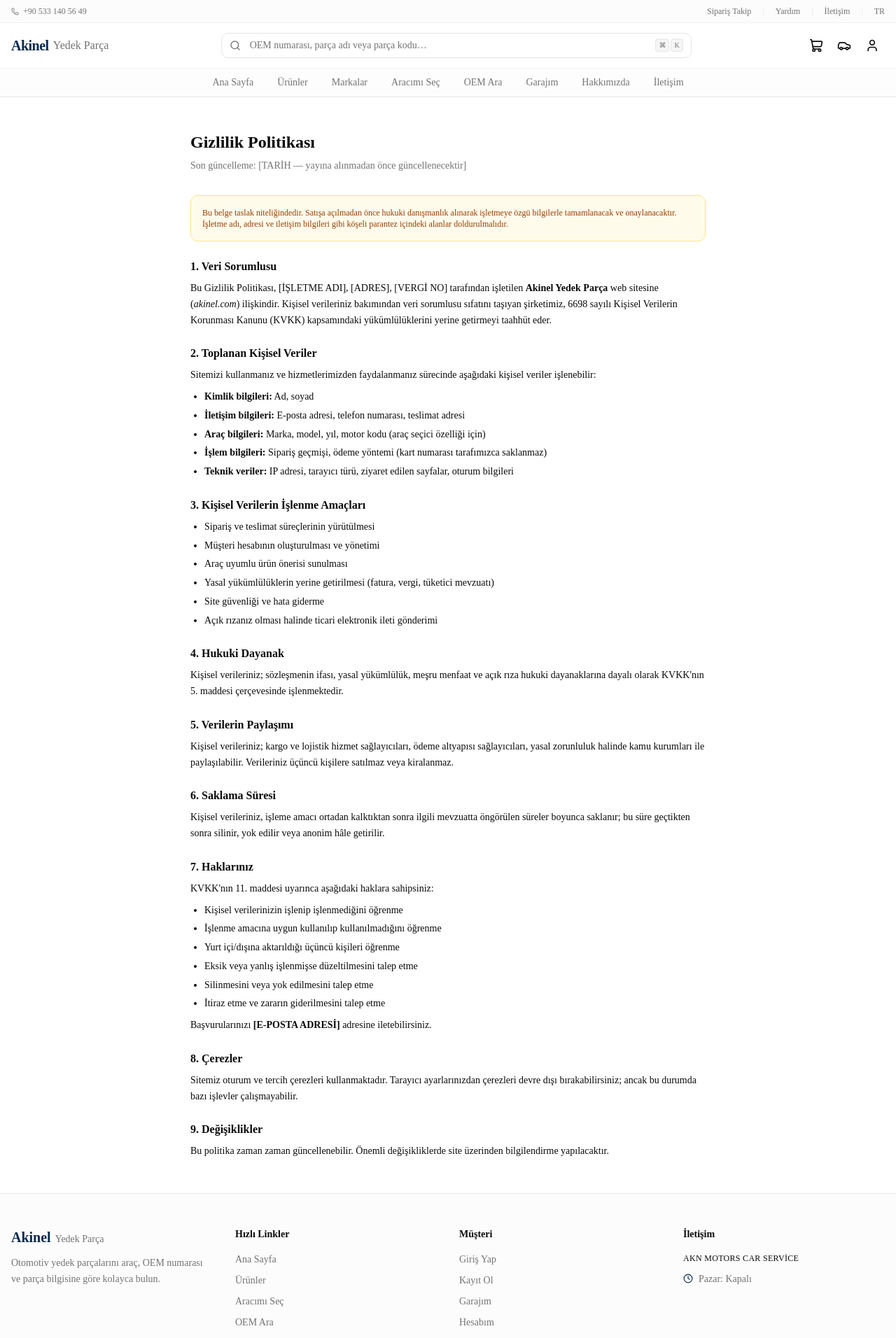
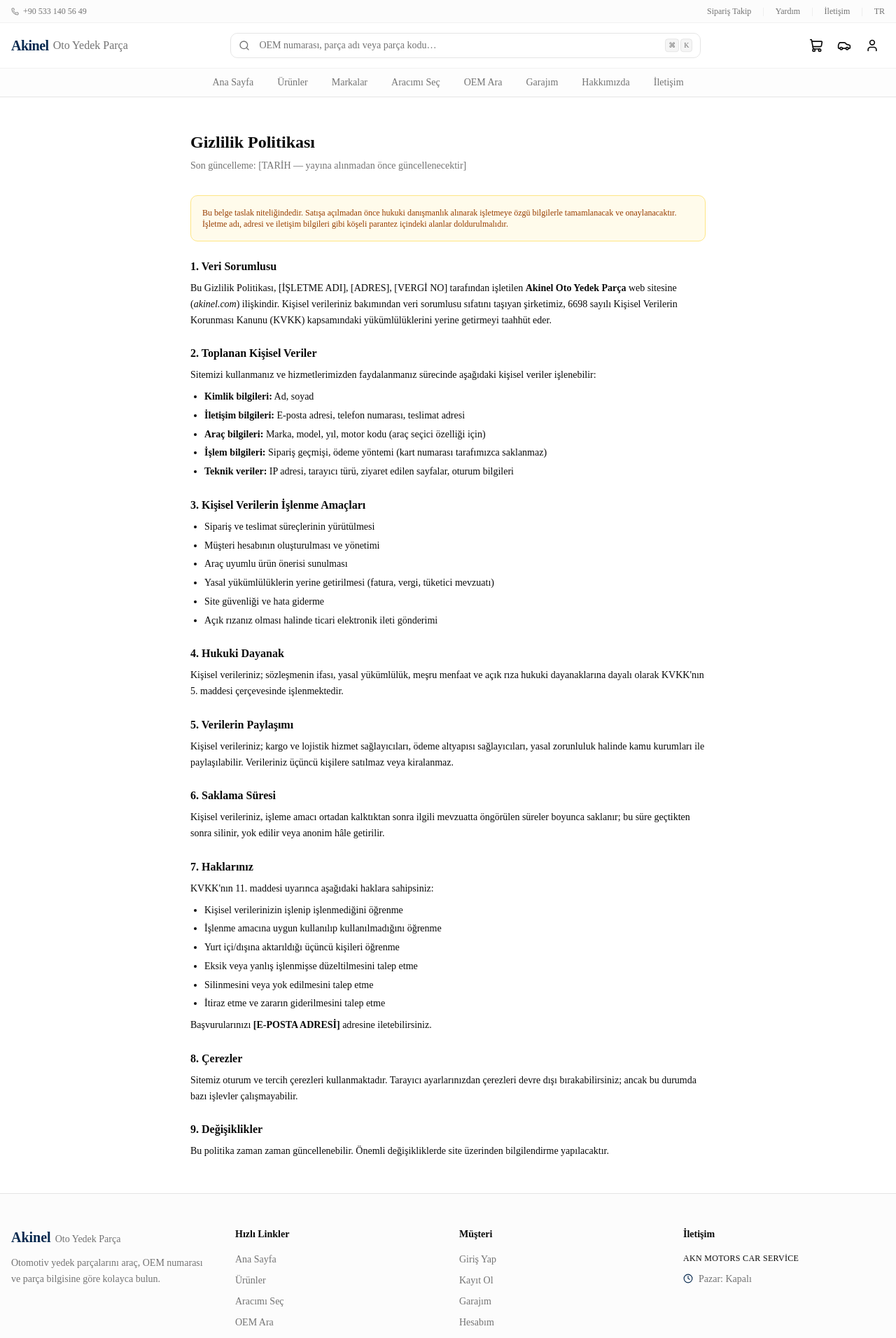
Before and after one commit to sercanfurunci/akinel-yedekparca, a Next.js app in the folder apps/web/: page /belgeler/gizlilik-politikasi in a window 1280 px wide. Shown: the top 1912 px of the page at 70% size. Built offline with nearby package versions, Linux system fonts and the light colour scheme; no server answers.

Commit message:
rename: Akinel Yedek Parça → Akinel Oto Yedek Parça across all frontend files

```diff
--- a/apps/web/src/app/(shop)/belgeler/gizlilik-politikasi/page.tsx
+++ b/apps/web/src/app/(shop)/belgeler/gizlilik-politikasi/page.tsx
@@ -1,7 +1,7 @@
 import type { Metadata } from 'next';
 
 export const metadata: Metadata = {
-  title: 'Gizlilik Politikası | Akinel Yedek Parça',
+  title: 'Gizlilik Politikası | Akinel Oto Yedek Parça',
 };
 
 export default function GizlilikPolitikasiPage() {
@@ -19,7 +19,7 @@ export default function GizlilikPolitikasiPage() {
         <section>
           <h2 className="text-base font-semibold mb-2">1. Veri Sorumlusu</h2>
           <p>
-            Bu Gizlilik Politikası, [İŞLETME ADI], [ADRES], [VERGİ NO] tarafından işletilen <strong>Akinel Yedek Parça</strong> web sitesine (<em>akinel.com</em>) ilişkindir. Kişisel verileriniz bakımından veri sorumlusu sıfatını taşıyan şirketimiz, 6698 sayılı Kişisel Verilerin Korunması Kanunu (KVKK) kapsamındaki yükümlülüklerini yerine getirmeyi taahhüt eder.
+            Bu Gizlilik Politikası, [İŞLETME ADI], [ADRES], [VERGİ NO] tarafından işletilen <strong>Akinel Oto Yedek Parça</strong> web sitesine (<em>akinel.com</em>) ilişkindir. Kişisel verileriniz bakımından veri sorumlusu sıfatını taşıyan şirketimiz, 6698 sayılı Kişisel Verilerin Korunması Kanunu (KVKK) kapsamındaki yükümlülüklerini yerine getirmeyi taahhüt eder.
           </p>
         </section>
 
--- a/apps/web/src/app/(shop)/belgeler/kullanim-kosullari/page.tsx
+++ b/apps/web/src/app/(shop)/belgeler/kullanim-kosullari/page.tsx
@@ -1,7 +1,7 @@
 import type { Metadata } from 'next';
 
 export const metadata: Metadata = {
-  title: 'Kullanım Koşulları | Akinel Yedek Parça',
+  title: 'Kullanım Koşulları | Akinel Oto Yedek Parça',
 };
 
 export default function KullanimKosullariPage() {
@@ -25,7 +25,7 @@ export default function KullanimKosullariPage() {
 
         <section>
           <h2 className="text-base font-semibold mb-2">2. Hizmetin Kapsamı</h2>
-          <p>Akinel Yedek Parça, otomotiv yedek parçalarının çevrimiçi olarak satışını gerçekleştiren bir e-ticaret platformudur. Site üzerinden sunulan araç uyumluluk bilgileri yardımcı nitelikte olup, kesin uyumluluk için yetkili servis danışmanınıza başvurmanız önerilir.</p>
+          <p>Akinel Oto Yedek Parça, otomotiv yedek parçalarının çevrimiçi olarak satışını gerçekleştiren bir e-ticaret platformudur. Site üzerinden sunulan araç uyumluluk bilgileri yardımcı nitelikte olup, kesin uyumluluk için yetkili servis danışmanınıza başvurmanız önerilir.</p>
         </section>
 
         <section>
--- a/apps/web/src/app/(shop)/belgeler/kvkk-aydinlatma-metni/page.tsx
+++ b/apps/web/src/app/(shop)/belgeler/kvkk-aydinlatma-metni/page.tsx
@@ -1,7 +1,7 @@
 import type { Metadata } from 'next';
 
 export const metadata: Metadata = {
-  title: 'KVKK Aydınlatma Metni | Akinel Yedek Parça',
+  title: 'KVKK Aydınlatma Metni | Akinel Oto Yedek Parça',
 };
 
 export default function KvkkAydinlatmaMetniPage() {
--- a/apps/web/src/app/(shop)/belgeler/mesafeli-satis-sozlesmesi/page.tsx
+++ b/apps/web/src/app/(shop)/belgeler/mesafeli-satis-sozlesmesi/page.tsx
@@ -1,7 +1,7 @@
 import type { Metadata } from 'next';
 
 export const metadata: Metadata = {
-  title: 'Mesafeli Satış Sözleşmesi | Akinel Yedek Parça',
+  title: 'Mesafeli Satış Sözleşmesi | Akinel Oto Yedek Parça',
 };
 
 export default function MesafeliSatisSozlesmesiPage() {
--- a/apps/web/src/app/(shop)/belgeler/on-bilgilendirme-formu/page.tsx
+++ b/apps/web/src/app/(shop)/belgeler/on-bilgilendirme-formu/page.tsx
@@ -1,7 +1,7 @@
 import type { Metadata } from 'next';
 
 export const metadata: Metadata = {
-  title: 'Ön Bilgilendirme Formu | Akinel Yedek Parça',
+  title: 'Ön Bilgilendirme Formu | Akinel Oto Yedek Parça',
 };
 
 export default function OnBilgilendirmeFormuPage() {
--- a/apps/web/src/app/about/page.tsx
+++ b/apps/web/src/app/about/page.tsx
@@ -36,11 +36,11 @@ export default function AboutPage() {
   return (
     <div className="container mx-auto px-4 max-w-4xl py-12">
       <h1 className="text-3xl font-bold mb-2">Hakkımızda</h1>
-      <p className="text-muted-foreground mb-10">Akinel Yedek Parça nedir ve ne sağlar?</p>
+      <p className="text-muted-foreground mb-10">Akinel Oto Yedek Parça nedir ve ne sağlar?</p>
 
       <div className="prose prose-sm max-w-none space-y-6 text-muted-foreground mb-12">
         <p className="text-foreground text-base leading-relaxed">
-          <strong>Akinel Yedek Parça</strong>, Darıca/Kocaeli merkezli{' '}
+          <strong>Akinel Oto Yedek Parça</strong>, Darıca/Kocaeli merkezli{' '}
           <strong>AKN MOTORS Car Service</strong> hizmet noktasının online yedek parça platformudur.
         </p>
         <p className="leading-relaxed">
--- a/apps/web/src/app/layout.tsx
+++ b/apps/web/src/app/layout.tsx
@@ -4,7 +4,7 @@ import { Header } from '@/components/layout/Header';
 import { Footer } from '@/components/layout/Footer';
 
 export const metadata: Metadata = {
-  title: { default: 'Akinel Yedek Parça', template: '%s | Akinel Yedek Parça' },
+  title: { default: 'Akinel Oto Yedek Parça', template: '%s | Akinel Oto Yedek Parça' },
   description: 'Aracınız için kaliteli yedek parçalar. Araç seçimi veya OEM numarası ile hızlı arama.',
 };
 
--- a/apps/web/src/components/layout/Footer.tsx
+++ b/apps/web/src/components/layout/Footer.tsx
@@ -34,7 +34,7 @@ export function Footer() {
           <div className="sm:col-span-2 lg:col-span-1">
             <div className="flex items-baseline gap-1.5 mb-3">
               <span className="text-brand font-bold text-xl">Akinel</span>
-              <span className="text-muted-foreground text-sm">Yedek Parça</span>
+              <span className="text-muted-foreground text-sm">Oto Yedek Parça</span>
             </div>
             <p className="text-sm text-muted-foreground leading-relaxed">
               {biz?.shortDescription ?? 'Otomotiv yedek parçalarını araç, OEM numarası ve parça bilgisine göre kolayca bulun.'}
@@ -119,7 +119,7 @@ export function Footer() {
         </div>
 
         <div className="border-t mt-10 pt-6 flex flex-col md:flex-row items-center justify-between gap-3 text-xs text-muted-foreground">
-          <span>© {new Date().getFullYear()} Akinel Yedek Parça. Tüm hakları saklıdır.</span>
+          <span>© {new Date().getFullYear()} Akinel Oto Yedek Parça. Tüm hakları saklıdır.</span>
           <div className="flex flex-wrap items-center gap-4 justify-center md:justify-end">
             <Link href="/belgeler/gizlilik-politikasi" className="hover:text-foreground transition-colors">Gizlilik Politikası</Link>
             <Link href="/belgeler/kvkk-aydinlatma-metni" className="hover:text-foreground transition-colors">KVKK</Link>
--- a/apps/web/src/components/layout/Header.tsx
+++ b/apps/web/src/components/layout/Header.tsx
@@ -72,7 +72,7 @@ export function Header() {
           {/* Logo */}
           <Link href="/" className="flex items-center gap-1.5 shrink-0">
             <span className="text-brand font-bold text-xl tracking-tight">Akinel</span>
-            <span className="text-muted-foreground font-normal text-base hidden sm:inline">Yedek Parça</span>
+            <span className="text-muted-foreground font-normal text-base hidden sm:inline">Oto Yedek Parça</span>
           </Link>
 
           {/* Search bar — flex-1 center */}
```
Also changed, not shown: 1 other file (tests, documents, lock files or other folders).
